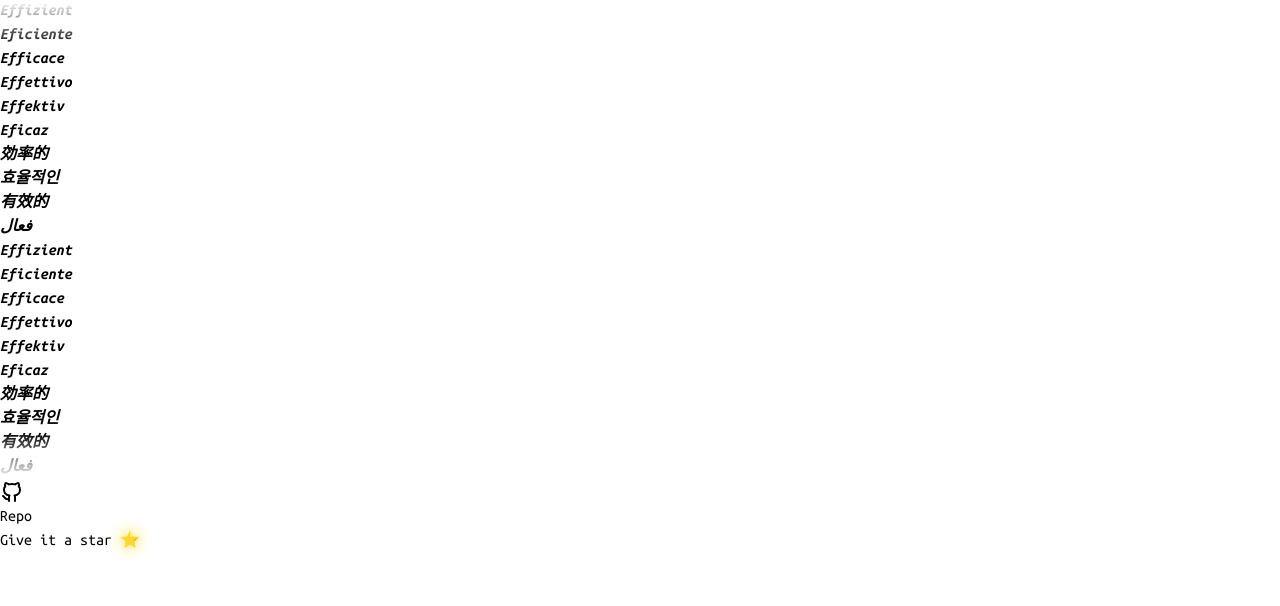
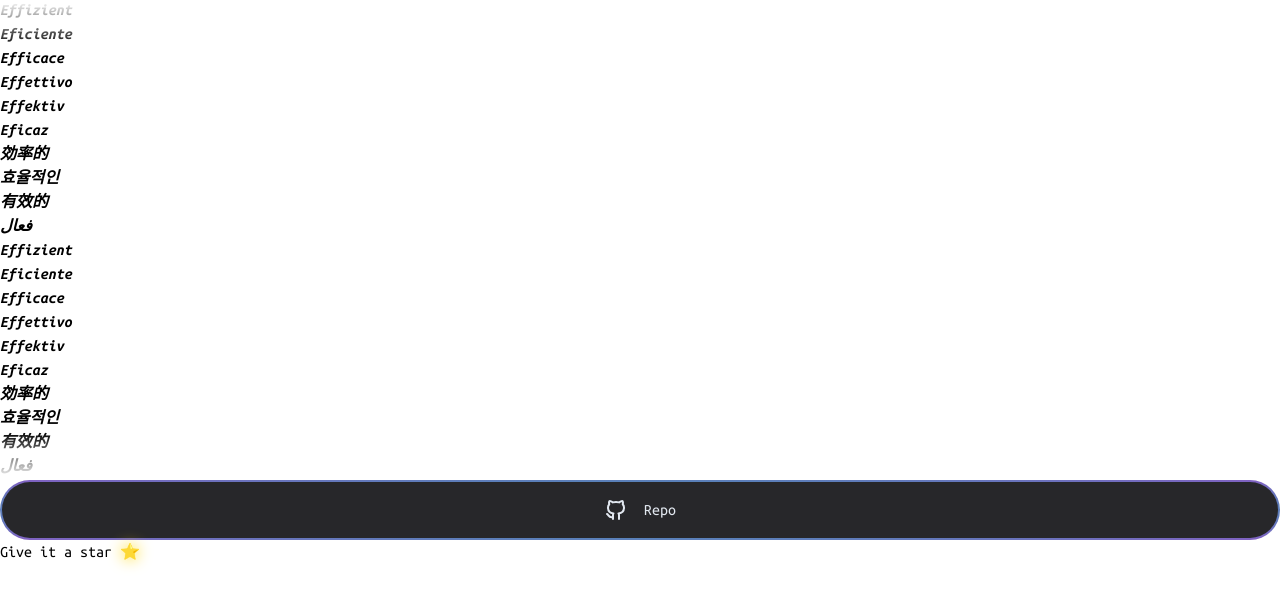
Before and after one commit to DevJaGz/app-fast-marquee, an Angular app: page / in a window 1280 px wide. Shown: the top 606 px of the page. Built offline with nearby package versions, Linux system fonts and the light colour scheme.

Commit message:
feat: set animation on hover to the github button

```diff
--- /dev/null
+++ b/src/app/shared/components/outline-animated-btn/outline-animated-btn.component.html
@@ -0,0 +1,8 @@
+<a
+  [href]="href"
+  [target]="target"
+  appOutlineAnimatedBtn
+  class="outline-animated-btn"
+>
+  <ng-content></ng-content>
+</a>
--- /dev/null
+++ b/src/app/shared/components/outline-animated-btn/outline-animated-btn.component.ts
@@ -0,0 +1,18 @@
+import { ChangeDetectionStrategy, Component, Input } from '@angular/core';
+import { CommonModule } from '@angular/common';
+import { OutlineAnimatedBtnDirective } from '../../directives/outline-animated-btn.directive';
+
+@Component({
+  selector: 'app-outline-animated-btn',
+  standalone: true,
+  imports: [CommonModule, OutlineAnimatedBtnDirective],
+  templateUrl: './outline-animated-btn.component.html',
+  changeDetection: ChangeDetectionStrategy.OnPush,
+})
+export class OutlineAnimatedBtnComponent {
+  @Input()
+  href = '#';
+
+  @Input()
+  target = '_blank';
+}
--- a/src/app/shared/components/repo-advertising/repo-advertising.component.html
+++ b/src/app/shared/components/repo-advertising/repo-advertising.component.html
@@ -1,8 +1,7 @@
 <section class="flex flex-col gap-2 justify-center items-center">
-  <a
-    class="rounded flex items-center gap-1 py-2 px-4 bg-zinc-800 shadow-lg animate-jump-in animate-delay-300 animate-once"
+  <app-outline-animated-btn
     href="https://github.com/DevJaGz/app-fast-marquee"
-    target="_blank"
+    class="animate-jump-in animate-delay-300 animate-once"
   >
     <svg
       xmlns="http://www.w3.org/2000/svg"
@@ -22,7 +21,7 @@
       />
     </svg>
     <span>Repo</span>
-  </a>
+  </app-outline-animated-btn>
   <p
     class="text-center select-none animate-jump-in animate-once animate-delay-500"
   >
--- a/src/app/shared/components/repo-advertising/repo-advertising.component.ts
+++ b/src/app/shared/components/repo-advertising/repo-advertising.component.ts
@@ -1,10 +1,11 @@
 import { ChangeDetectionStrategy, Component } from '@angular/core';
 import { CommonModule } from '@angular/common';
+import { OutlineAnimatedBtnComponent } from '../outline-animated-btn/outline-animated-btn.component';
 
 @Component({
   selector: 'app-repo-advertising',
   standalone: true,
-  imports: [CommonModule],
+  imports: [CommonModule, OutlineAnimatedBtnComponent],
   templateUrl: './repo-advertising.component.html',
   changeDetection: ChangeDetectionStrategy.OnPush,
 })
--- /dev/null
+++ b/src/app/shared/directives/outline-animated-btn.directive.ts
@@ -0,0 +1,33 @@
+import {
+  Directive,
+  HostListener,
+  Renderer2,
+  RendererStyleFlags2,
+} from '@angular/core';
+
+@Directive({
+  selector: 'button a [appOutlineAnimatedBtn]',
+  standalone: true,
+})
+export class OutlineAnimatedBtnDirective {
+  constructor(private _renderer: Renderer2) {}
+
+  @HostListener('mousemove', ['$event'])
+  onMouseMove(event: MouseEvent): void {
+    const target = event.target as HTMLButtonElement;
+    const x = event.offsetX - target.offsetLeft;
+    const y = event.offsetY - target.offsetTop;
+    this._renderer.setStyle(
+      target,
+      '--_outline-animated-btn-x',
+      `${x}px`,
+      RendererStyleFlags2.DashCase,
+    );
+    this._renderer.setStyle(
+      target,
+      '--_outline-animated-btn-y',
+      `${y}px`,
+      RendererStyleFlags2.DashCase,
+    );
+  }
+}
--- a/src/styles.scss
+++ b/src/styles.scss
@@ -4,6 +4,7 @@
 
 @import "fonts.scss";
 @import "animations.scss";
+@import "buttons.scss";
 @import "loader.scss";
 @import "marquees.scss";
 
--- /dev/null
+++ b/src/styles/buttons.scss
@@ -0,0 +1,26 @@
+.outline-animated-btn {
+  display: flex;
+  justify-content: center;
+  align-items: center;
+  gap: 1em;
+  position: relative;
+  -webkit-appearance: none;
+  -moz-appearance: none;
+  appearance: none;
+  padding: 1em 2em;
+  color: theme("colors.slate.200");
+  cursor: pointer;
+  outline: none;
+  border-radius: 100px;
+  border: 2px solid transparent;
+  background:
+    linear-gradient(theme("colors.zinc.800"), theme("colors.zinc.800"))
+      padding-box,
+    radial-gradient(
+        farthest-corner at var(--_outline-animated-btn-x, 50%)
+          var(--_outline-animated-btn-y, 50%),
+        #00c9a7,
+        #845ec2
+      )
+      border-box;
+}
```
